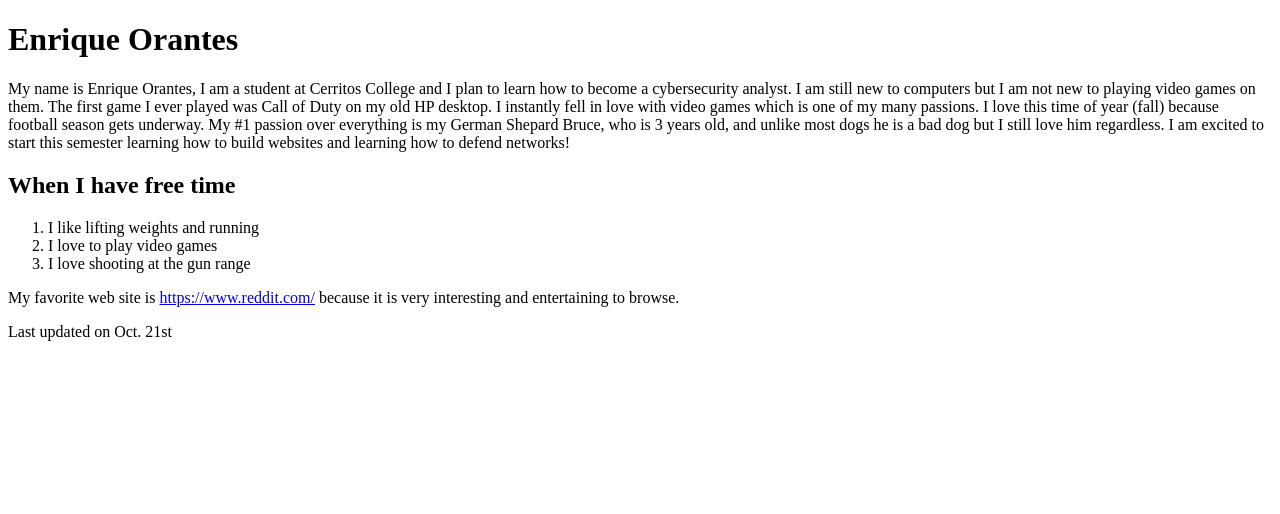
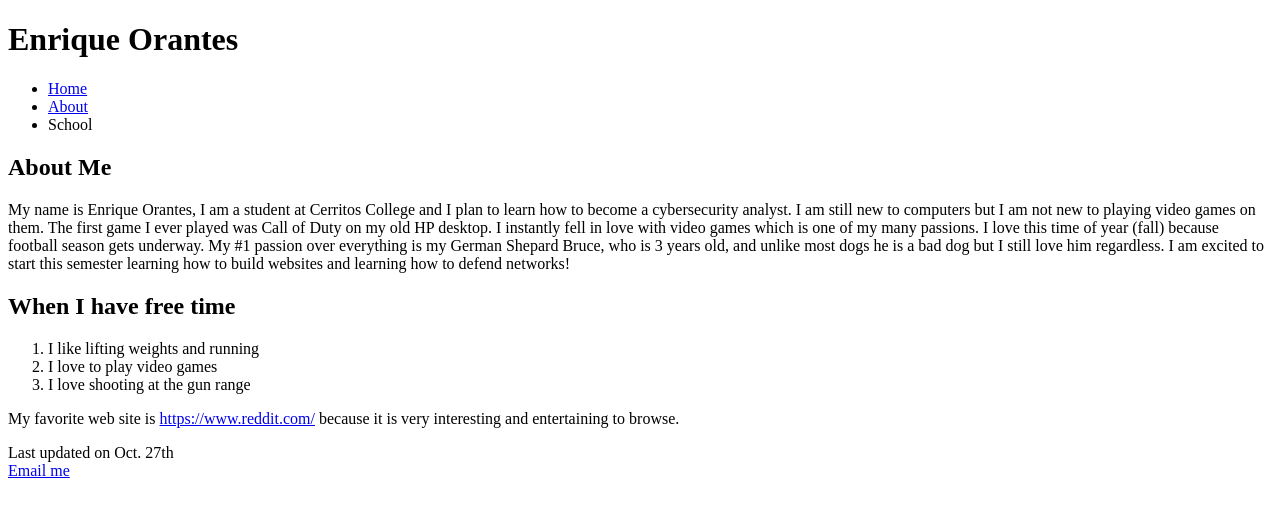
Before and after one commit to eorantes33/EnriqueO, a plain HTML site: page index.html in a window 1280 px wide. Drawn offline with Linux system fonts and the light colour scheme.

Commit message:
Update index.html

```diff
--- a/index.html
+++ b/index.html
@@ -1,11 +1,18 @@
 <!DOCTYPE html>
 <html lang="en">
 <head>
+  <meta charset="utf-8">
 <title>My First Page</title>
 </head>
 <body>
-
 <h1>Enrique Orantes</h1>
+<nav>
+  <ul>
+    <li><a href="index.html">Home</a></li>
+    <li><a href="about.html">About</a></li>
+    <li>School</li>
+  </ul>
+  <h2>About Me</h2>
 <p>My name is Enrique Orantes, I am a student at Cerritos College and I plan to learn how to become a cybersecurity analyst.
     I am still new to computers but I am not new to playing video games on them. The first game I ever played was Call of Duty on my old HP desktop.
     I instantly fell in love with video games which is one of my many passions. I love this time of year (fall) because football season gets underway.
@@ -18,6 +25,10 @@
     <li>I love shooting at the gun range </li>
   </ol>
   <p>My favorite web site is <a href="https://www.reddit.com/">https://www.reddit.com/</a> because it is very interesting and entertaining to browse.</p>
-  <p>Last updated on Oct. 21st</p>
+
+
+<footer>Last updated on Oct. 27th <br>
+  <a href="mailto:eorantes33@gmail.com">Email me</a>
+</footer>
 </body>
 </html>
```
